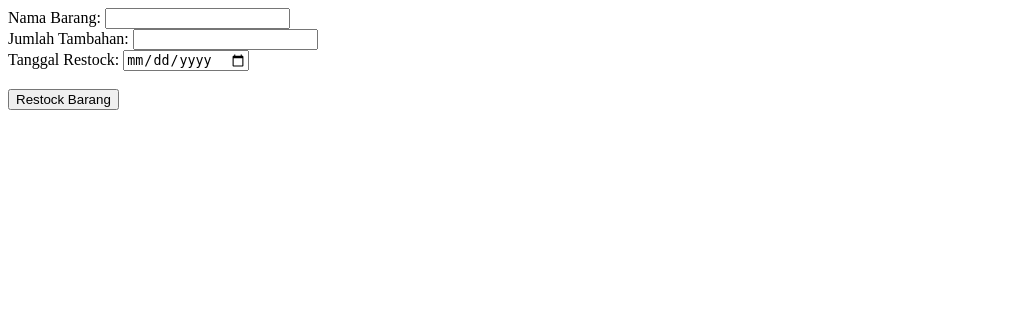
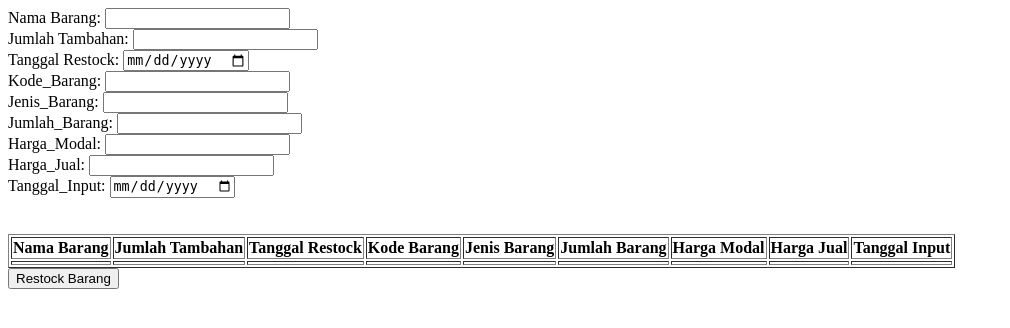
Before and after one commit to jay-lab-tech/tugasform, a PHP site: page /daffa_mimake.php in a window 1280 px wide. Shown: the top 328 px of the page, without its empty margins (0-1010 px from the left). Run offline with PHP 8.4, Linux system fonts and the light colour scheme; data that the repository does not hold is empty.

Commit message:
Update daffa_mimake.php

```diff
--- a/daffa_mimake.php
+++ b/daffa_mimake.php
@@ -3,18 +3,71 @@
     <input type="text" name="nama" required><br>
 
     <label>Jumlah Tambahan:</label>
-    <input type="text" name="jumlah" required><br>
+    <input type="number" name="jumlah" required><br>
 
     <label>Tanggal Restock:</label>
-    <input type="date" name="tgl_restock" required><br><br>
+    <input type="date" name="tgl_restock" required><br>
+
+    <label>Kode_Barang:</label>
+    <input type="number" name="Kode_Barang" required><br>
+
+    <label>Jenis_Barang:</label>
+    <input type="text" name="Jenis_Barang" required><br>
+
+    <label>Jumlah_Barang:</label>
+    <input type="number" name="Jumlah_Barang" required><br>
+
+    <label>Harga_Modal:</label>
+    <input type="number" name="Harga_Modal" required><br>
+
+    <label>Harga_Jual:</label>
+    <input type="number" name="Harga_Jual" required><br>
+
+    <label>Tanggal_Input:</label>
+    <input type="date" name="Tanggal_Input" required><br><br>
+
+    <table border="">
+        <tr>
+            <th>Nama Barang</th>
+            <th>Jumlah Tambahan</th>
+            <th>Tanggal Restock</th>
+            <th>Kode Barang</th>
+            <th>Jenis Barang</th>
+            <th>Jumlah Barang</th>
+            <th>Harga Modal</th>
+            <th>Harga Jual</th>
+            <th>Tanggal Input</th>
+            <tr>
+            <td><?php echo htmlspecialchars($_POST['nama']); ?></td>
+            <td><?php echo htmlspecialchars($_POST['jumlah']); ?></td>
+            <td><?php echo htmlspecialchars($_POST['tgl_restock']); ?></td>
+            <td><?php echo htmlspecialchars($_POST['Kode_Barang']); ?></td>
+            <td><?php echo htmlspecialchars($_POST['Jenis_Barang']); ?></td>
+            <td><?php echo htmlspecialchars($_POST['Jumlah_Barang']); ?></td>
+            <td><?php echo htmlspecialchars($_POST['Harga_Modal']); ?></td>
+            <td><?php echo htmlspecialchars($_POST['Harga_Jual']); ?></td>
+            <td><?php echo htmlspecialchars($_POST['Tanggal_Input']); ?></td>
+        </tr><br>
+        </tr>
+    </table border="1">
+
+
+
+
+
+
+
+
+
 
     <button type="submit">Restock Barang</button>
 </form>
 <?php
-if ($_SERVER["REQUEST_METHOD"] == "POST") {
+ if ($_SERVER["REQUEST_METHOD"] == "POST") {
     $nama = $_POST["nama"];
     $jumlah = $_POST["jumlah"];
     $tgl_restock = $_POST["tgl_restock"];
+    $Kode_Barang = $_POST["Kode_Barang"];
 
 
     echo "barang yang telah direstock: $nama dengan jumlah $jumlah pada tanggal $tgl_restock.";
```
